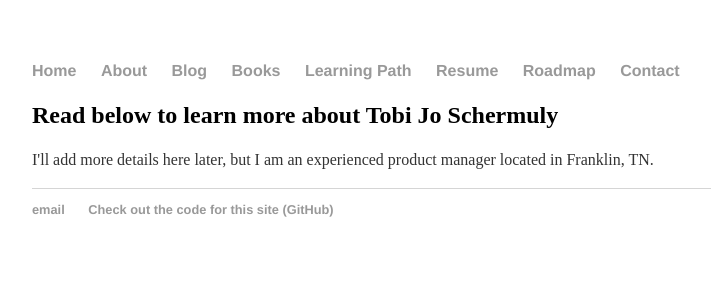
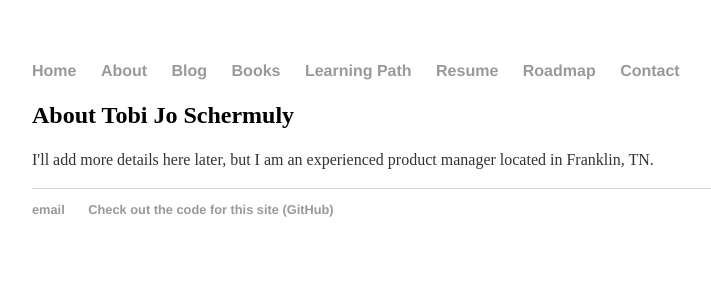
Before and after one commit to t0biasj0seph/t0biasj0seph, a Jekyll site: the page built from about/index.html, in a window 1280 px wide. Shown: the top 300 px of the page, without its empty margins (160-871 px from the left). Built offline with Jekyll 4.4.1, drawn with Linux system fonts in a browser that asks for light colours.

Commit message:
css changes

```diff
--- a/about/index.html
+++ b/about/index.html
@@ -2,7 +2,5 @@
 layout: default
 title: About Tobi Jo Schermuly
 ---
-<div class="blurb">
-  <h2>Read below to learn more about Tobi Jo Schermuly</h2>
+  <h2>{{ page.title }}</h2>
     <p>I'll add more details here later, but I am an experienced product manager located in Franklin, TN.</p>
-</div><!-- /.blurb -->
--- a/css/main.css
+++ b/css/main.css
@@ -50,3 +50,12 @@
 tr:nth-child(even) {
   background-color: #f2f2f2
 }
+
+th, td {
+    padding: 15px;
+    text-align: left;
+}
+
+table {
+  width: 100%;
+}
--- a/index.html
+++ b/index.html
@@ -2,7 +2,6 @@
 layout: default
 title: Tobi Jo Schermuly, Product Manager
 ---
-<div class="blurb">
-  <h1>Thank you for taking the time to visit my website.</h1>
+  <h2>{{ page.title }}</h2>
+  <h3>Thank you for taking the time to visit my website.</h3>
     <p>I will use this site as my portfolio as I am building it from scratch, with the help of GitHub Pages and a list of tutorials, on my Chromebook (an adventure in and of itself). Please stay tuned while I get things set up. 8/21/2017</p>
-</div><!-- /.blurb -->
```
